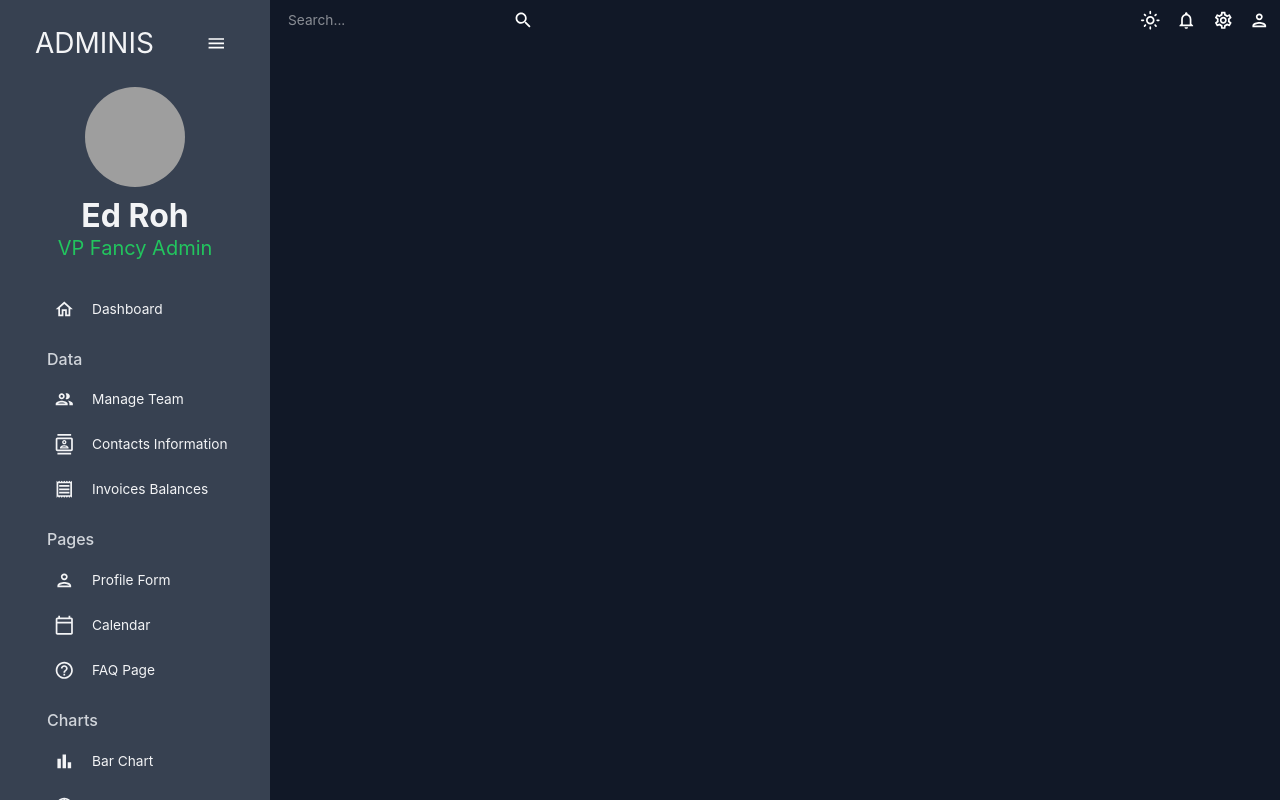
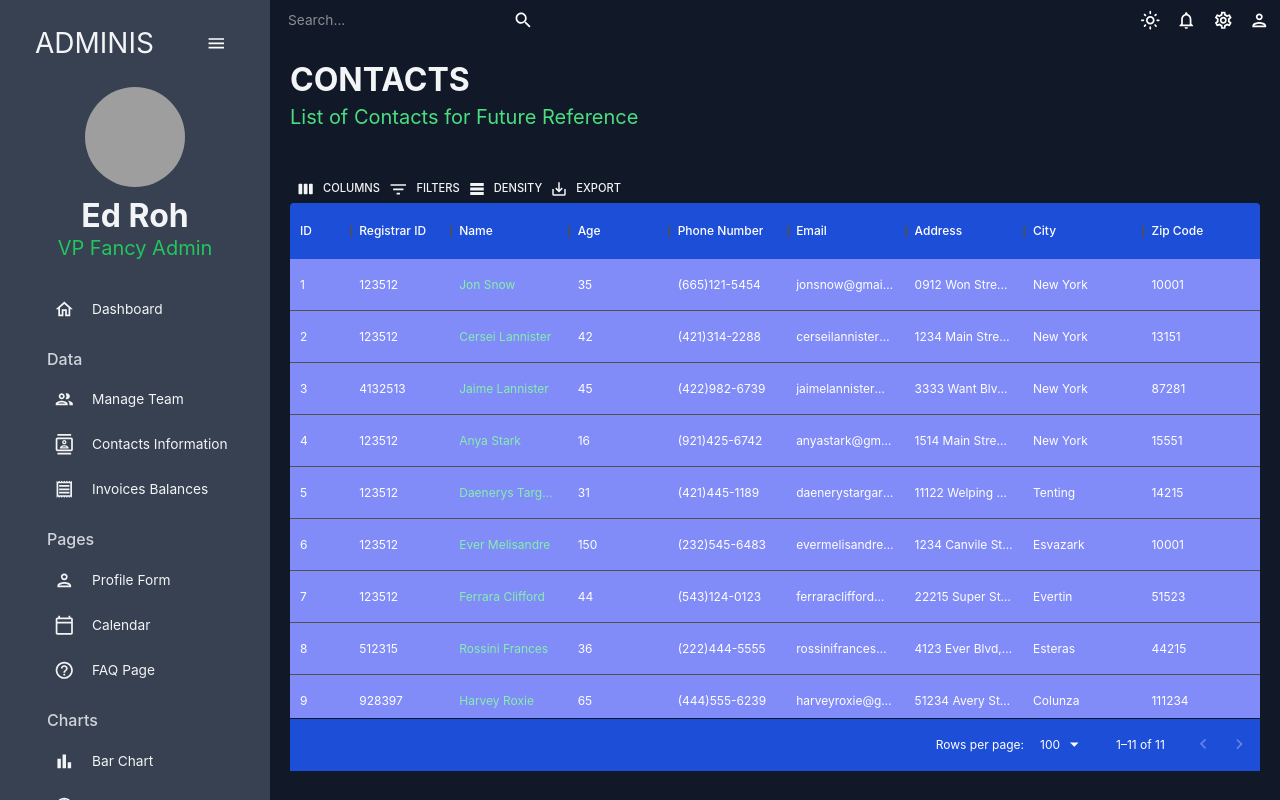
Before and after one commit to Isaac177/admin-ts, a React (Create React App) app: page /contacts in a window 1280 px wide. Built offline with nearby package versions, Linux system fonts and the light colour scheme; grey boxes are pictures that could not be loaded.

Commit message:
Contacts

```diff
--- a/src/App.tsx
+++ b/src/App.tsx
@@ -2,10 +2,11 @@
 import {ColorModeContext, useMode} from "./theme/theme";
 import {CssBaseline, ThemeProvider} from "@mui/material";
 import Topbar from "./scenes/global/Topbar";
-import {BrowserRouter, Route, Routes} from "react-router-dom";
+import { Route, Routes} from "react-router-dom";
 import Dashboard from "./scenes/dashboard";
 import Sidebar from './scenes/global/Sidebar';
 import Team from "./scenes/team/index";
+import Contacts from "./scenes/contacts/index";
 
 
 const App:FC = () => {
@@ -21,6 +22,7 @@
                     <Routes>
                         <Route path="/" element={<Dashboard />} />
                         <Route path="/team" element={<Team />} />
+                        <Route path="/contacts" element={<Contacts />} />
                     </Routes>
                 </main>
             </div>
--- /dev/null
+++ b/src/scenes/contacts/index.tsx
@@ -0,0 +1,103 @@
+import { Box } from "@mui/material";
+import { DataGrid, GridToolbar } from "@mui/x-data-grid";
+import { tokens } from "../../theme/theme";
+import { mockDataContacts } from "../../data/mockData";
+import Header from "../../components/Header";
+import { useTheme } from "@mui/material";
+
+const Contacts = () => {
+    const theme = useTheme();
+    const colors = tokens(theme.palette.mode);
+
+    const columns: any = [
+        { field: "id", headerName: "ID", flex: 0.5 },
+        { field: "registrarId", headerName: "Registrar ID" },
+        {
+            field: "name",
+            headerName: "Name",
+            flex: 1,
+            cellClassName: "name-column--cell",
+        },
+        {
+            field: "age",
+            headerName: "Age",
+            type: "number",
+            headerAlign: "left",
+            align: "left",
+        },
+        {
+            field: "phone",
+            headerName: "Phone Number",
+            flex: 1,
+        },
+        {
+            field: "email",
+            headerName: "Email",
+            flex: 1,
+        },
+        {
+            field: "address",
+            headerName: "Address",
+            flex: 1,
+        },
+        {
+            field: "city",
+            headerName: "City",
+            flex: 1,
+        },
+        {
+            field: "zipCode",
+            headerName: "Zip Code",
+            flex: 1,
+        },
+    ];
+
+    return (
+        <Box m="20px">
+            <Header
+                title="CONTACTS"
+                subtitle="List of Contacts for Future Reference"
+            />
+            <Box
+                m="40px 0 0 0"
+                height="75vh"
+                sx={{
+                    "& .MuiDataGrid-root": {
+                        border: "none",
+                    },
+                    "& .MuiDataGrid-cell": {
+                        borderBottom: "none",
+                    },
+                    "& .name-column--cell": {
+                        color: colors.greenAccent[300],
+                    },
+                    "& .MuiDataGrid-columnHeaders": {
+                        backgroundColor: colors.blueAccent[700],
+                        borderBottom: "none",
+                    },
+                    "& .MuiDataGrid-virtualScroller": {
+                        backgroundColor: colors.primary[400],
+                    },
+                    "& .MuiDataGrid-footerContainer": {
+                        borderTop: "none",
+                        backgroundColor: colors.blueAccent[700],
+                    },
+                    "& .MuiCheckbox-root": {
+                        color: `${colors.greenAccent[200]} !important`,
+                    },
+                    "& .MuiDataGrid-toolbarContainer .MuiButton-text": {
+                        color: `${colors.grey[100]} !important`,
+                    },
+                }}
+            >
+                <DataGrid
+                    rows={mockDataContacts}
+                    columns={columns}
+                    components={{ Toolbar: GridToolbar }}
+                />
+            </Box>
+        </Box>
+    );
+};
+
+export default Contacts;
--- a/src/scenes/team/index.tsx
+++ b/src/scenes/team/index.tsx
@@ -43,7 +43,7 @@
             headerName: "Access Level",
             flex: 1,
 
-            renderCell:(access: any) => {
+            renderCell:({row: {access}}: any ) => {
                 return (
                     <Box
                         sx={{
@@ -85,15 +85,15 @@
                         color: colors.greenAccent[300],
                     },
                     "& .MuiDataGrid-columnHeaders": {
-                        backgroundColor: colors.blueAccent[700],
+                        backgroundColor: colors.blueAccent[900],
                         borderBottom: "none",
                     },
                     "& .MuiDataGrid-virtualScroller": {
-                        backgroundColor: colors.primary[400],
+                        backgroundColor: colors.primary[900],
                     },
                     "& .MuiDataGrid-footerContainer": {
                         borderTop: "none",
-                        backgroundColor: colors.blueAccent[700],
+                        backgroundColor: colors.blueAccent[900],
                     },
                     "& .MuiCheckbox-root": {
                         color: `${colors.greenAccent[200]} !important`,
```
Also changed, not shown: src/scenes/invoices/index.tsx (added).
